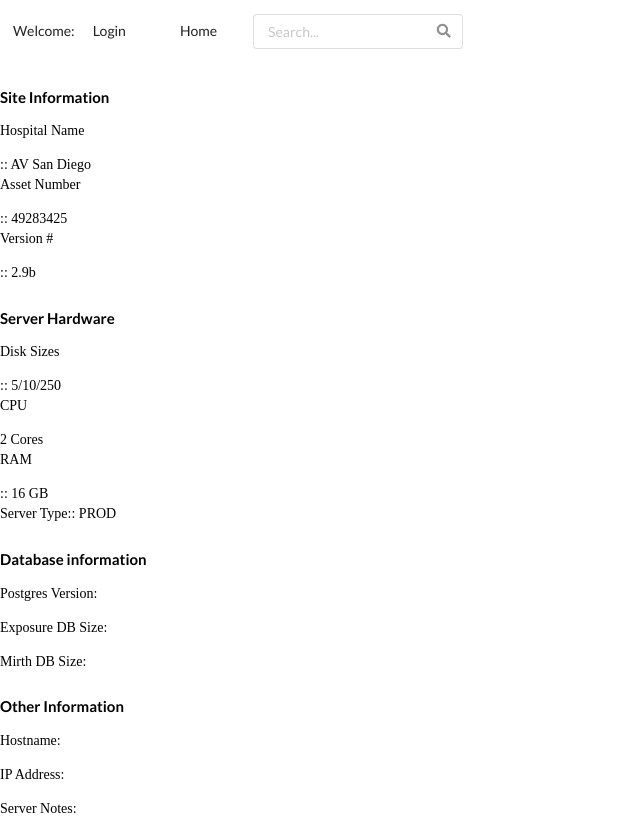
After one commit to yhegazy/rough_draft_project, a Django app: page /hospitalsite/details/5 in a window 1280 px wide. The commit adds this page. Shown: the whole page, without its empty margins (0-640 px from the left). Run offline with Django 3.2, Linux system fonts and the light colour scheme; data comes from the database, SQL or seed files in the repository; both versions use the stored data as it was after the commit.

Commit message:
20191231:: 1. Completed SiteInformation Detail View 2. Allowed detail view to be edited similiar to index. 3. Set Admin Login to superuser access only 4. Added rest of column names to Detail View

```diff
--- a/demo/urls.py
+++ b/demo/urls.py
@@ -22,6 +22,7 @@ urlpatterns += [
     re_path(r'^hospitalsite/create/$', views.SiteInformationCreate.as_view(), name='record_create'),
     re_path(r'^hospitalsite/(?P<pk>\d+)/update/$', views.SiteInformationUpdate.as_view(), name='record_update'),
     re_path(r'^hospitalsite/(?P<pk>\d+)$',  views.SiteInformationList.as_view(), name='index'),
+    re_path(r'^hospitalsite/details/(?P<pk>\d+)$', views.SiteInformationDetail.as_view(), name='asset_detail'),
 
 ]
 
--- a/demo/views.py
+++ b/demo/views.py
@@ -15,22 +15,15 @@ class SiteInformationList(generic.ListView):
 
 	paginate_by = 10
 
+class SiteInformationDetail(generic.DetailView):
+    model = SiteInformation
+
 class SiteInformationCreate(LoginRequiredMixin, CreateView):
     login_url = '/accounts/login/'
     redirect_field_name = 'redirect_to'
 
     model = SiteInformation
     fields = '__all__'
-
-
-class MinionCreate(LoginRequiredMixin, CreateView):
-    login_url = '/accounts/login/'
-    redirect_field_name = 'redirect_to'
-
-    model = SiteInformation
-    fields = '__all__'
-
-
 
 class SiteInformationUpdate(LoginRequiredMixin, UpdateView):
     login_url = '/accounts/login'
--- /dev/null
+++ b/templates/demo/siteinformation_detail.html
@@ -0,0 +1,33 @@
+{% extends "base.html" %}
+
+{% block content %}
+<h4>Site Information</h4>
+<p>Hospital Name</p>:: {{ siteinformation.Hospital_Name }}
+<p>Asset Number</p>:: {{ siteinformation.Asset_Number }}
+<p>Version #</p>::  {{ siteinformation.Current_Radimetrics_Version }}  <!--#Color code this as well-->
+
+<h4>Server Hardware</h4>
+
+<p>Disk Sizes</p>:: {{ siteinformation.Current_Disks }}
+<p>CPU</p>{{ siteinformation.Current_CPU }} Cores
+<p>RAM</p>:: {{ siteinformation.Current_RAM }} GB
+<p>Server Type:: {{ siteinformation.Type_Of_Server }}</p>
+
+<h4>Database information</h4>
+<p>Postgres Version:</p>
+<p>Exposure DB Size:</p>
+<p>Mirth DB Size:</p>
+<p></p>
+
+<h4>Other Information</h4>
+<p>Hostname:</p>
+<p>IP Address: </p>
+<p>Server Notes: </p>
+
+<div class="four wide">
+    {% if user.is_authenticated %}
+    <a href="{% url 'record_update' pk=siteinformation.id %}">Edit Entry</a>
+    {% endif %}
+</div>
+
+{% endblock %}
```
Also changed, not shown: templates/index.html (+7 -14 lines), db.sqlite3.
